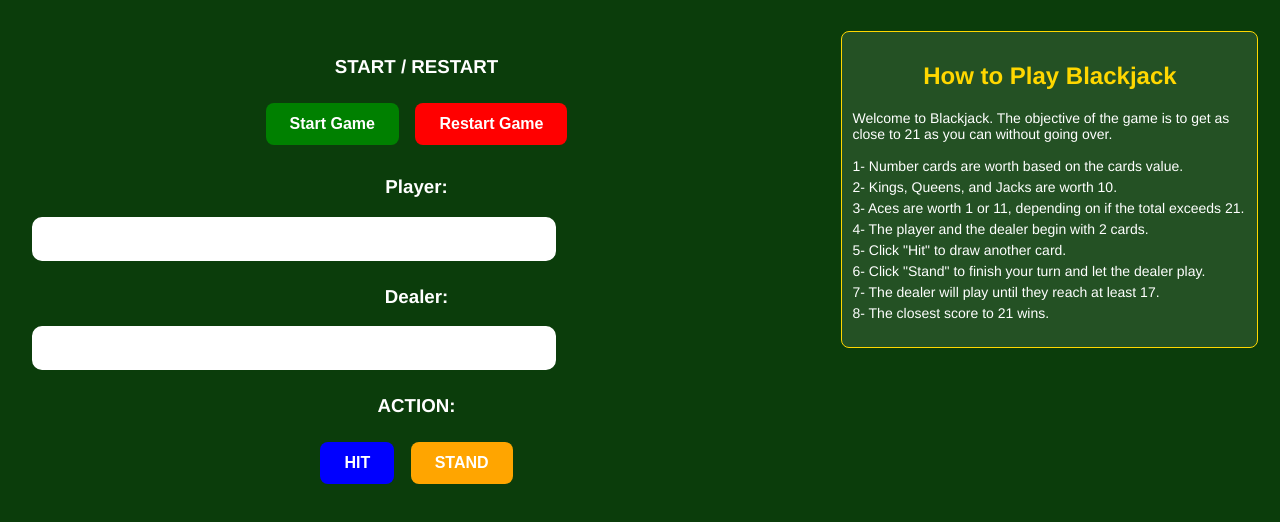
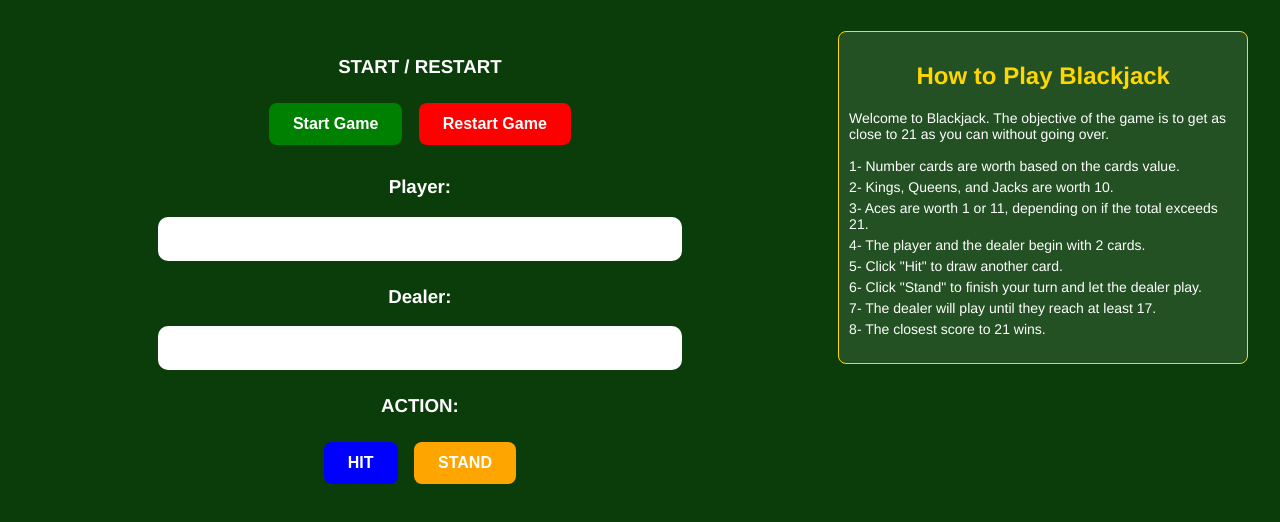
Before and after one commit to AbdullahDashti1/blackjack-project, a plain HTML site: page index.html in a window 1280 px wide. Shown: the part 96-618 px from the top of the page. Drawn offline with Linux system fonts and the light colour scheme.

Commit message:
blackjack commit

```diff
--- a/css/style.css
+++ b/css/style.css
@@ -32,6 +32,7 @@ h3 {
 
 #game-content {
   flex: 2;
+  text-align: center;
 }
 
 #instructions {
@@ -64,7 +65,7 @@ h3 {
 }
 
 #player-hand {
-  margin: 10px;
+  margin: 10px auto;
   min-height: 20px;
   padding: 10px;
   border: 2px solid white;
@@ -77,7 +78,7 @@ h3 {
 }
 
 #dealer-hand {
-  margin: 10px;
+  margin: 10px auto;
   min-height: 20px;
   padding: 10px;
   border: 2px solid white;
```
